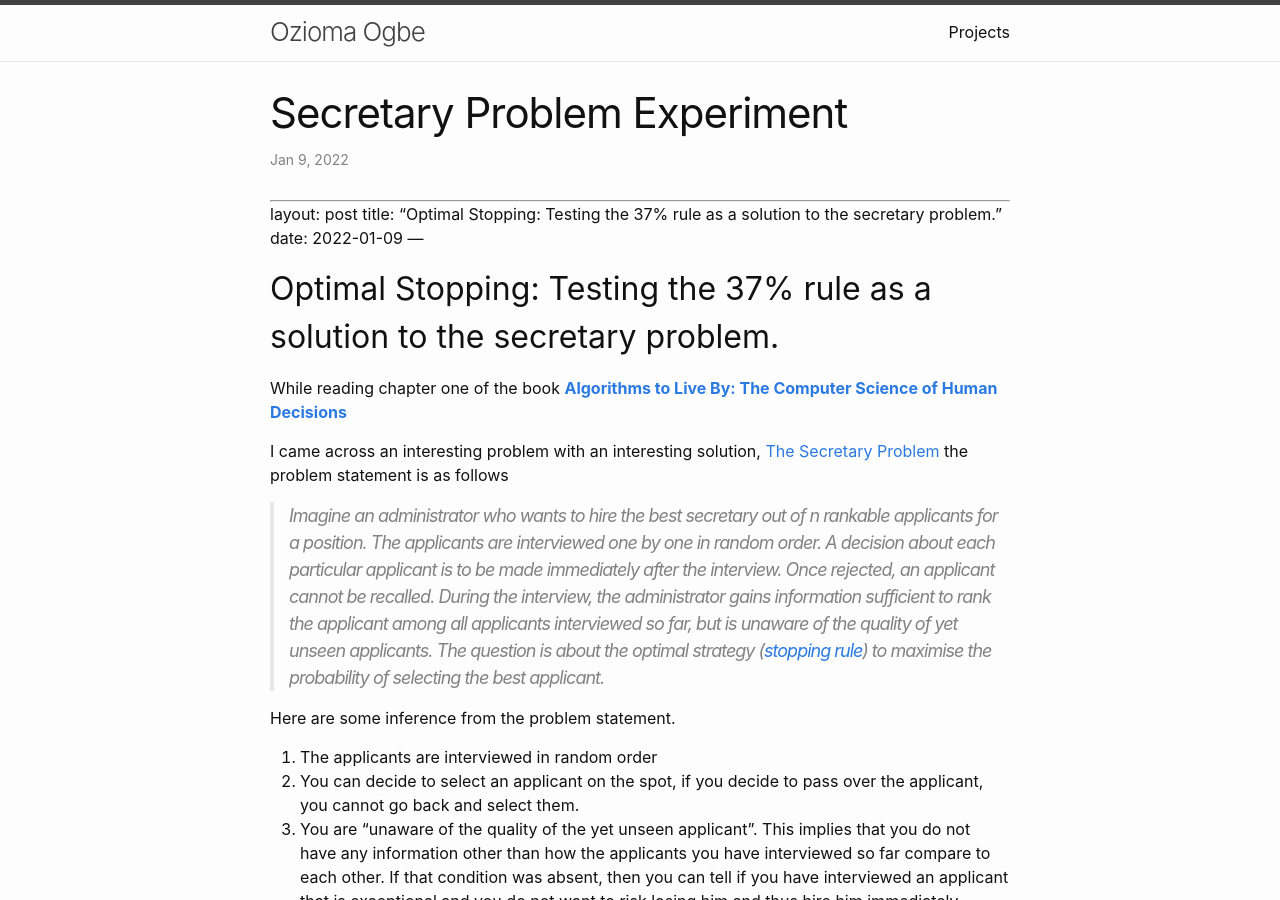
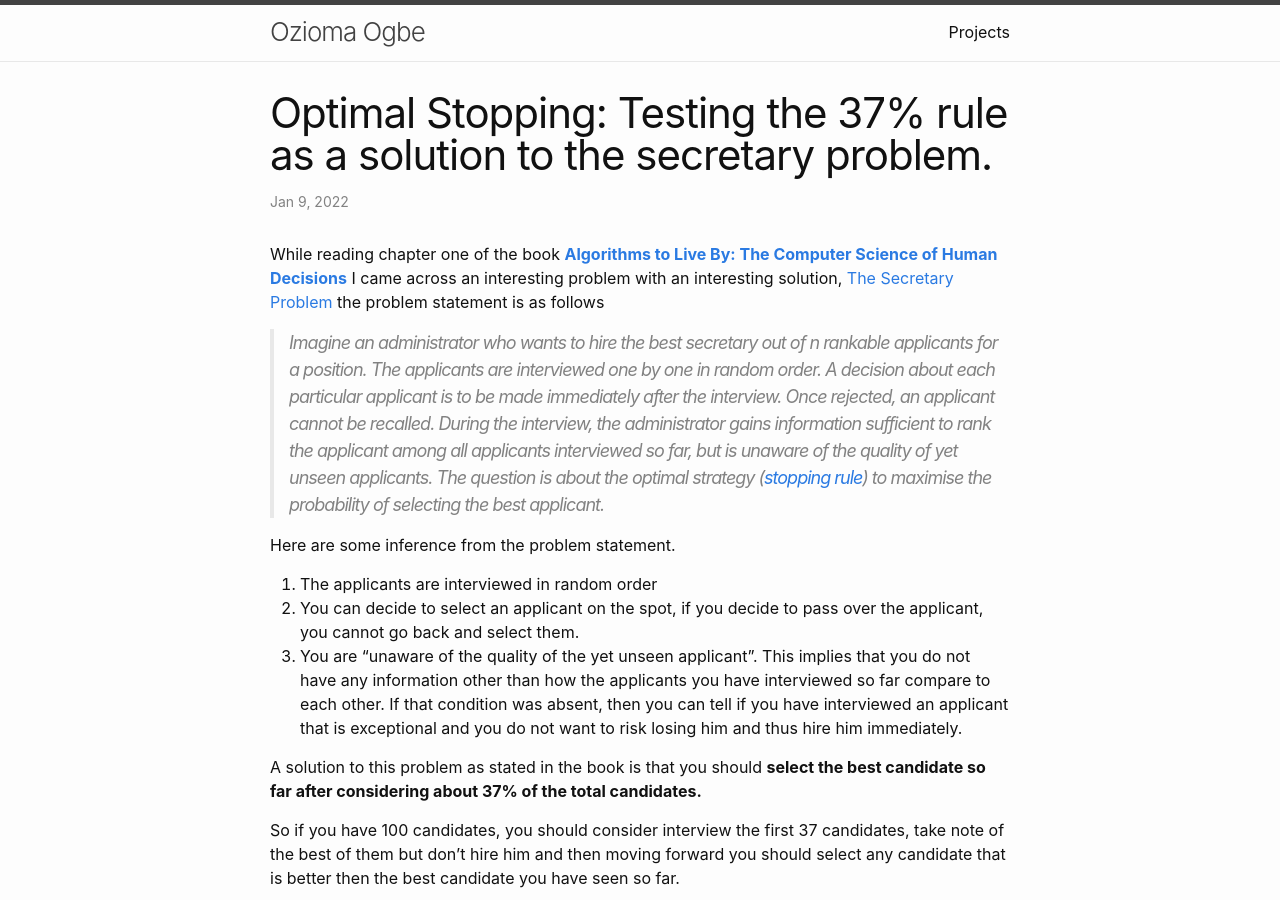
Before and after one commit to Oziomajnr/Ozioma-Personal-Website, a Jekyll site: the page built from blog/_posts/2022-01-09-secretary-problem-experiment.md, in a window 1280 px wide and 900 px high. Built offline with Jekyll 4.4.1, drawn with Linux system fonts in a browser that asks for light colours; our own code applies the rules of GitHub Pages for plain Markdown files; comment, search, counter and statistics services are not loaded.

Commit message:
Fix markdown layout of secretary article

```diff
--- a/blog/_posts/2022-01-09-secretary-problem-experiment.md
+++ b/blog/_posts/2022-01-09-secretary-problem-experiment.md
@@ -1,13 +1,10 @@
-
 ---
 layout:	post
 title:	"Optimal Stopping: Testing the 37% rule as a solution to the secretary problem."
 date:	2022-01-09
 ---
-## Optimal Stopping: Testing the 37% rule as a solution to the secretary problem.
 
 While reading chapter one of the book **[Algorithms to Live By: The Computer Science of Human Decisions](https://www.amazon.com/Algorithms-Live-Computer-Science-Decisions/dp/1627790365)**
-
 I came across an interesting problem with an interesting solution, [The Secretary Problem](https://www.amazon.com/Algorithms-Live-Computer-Science-Decisions/dp/1627790365)   the problem statement is as follows
 
 > Imagine an administrator who wants to hire the best secretary out of *n* rankable applicants for a position. The applicants are interviewed one by one in random order. A decision about each particular applicant is to be made immediately after the interview. Once rejected, an applicant cannot be recalled. During the interview, the administrator gains information sufficient to rank the applicant among all applicants interviewed so far, but is unaware of the quality of yet unseen applicants. The question is about the optimal strategy  ([stopping rule](https://en.wikipedia.org/wiki/Stopping_rule "Stopping rule")) to maximise the probability of selecting the best applicant.
@@ -93,14 +90,17 @@ I have plotted the result of the experiment on a column chart below
 1. ### 100 Applicants:
 
    For the simulation with 100 applicants, I got the start below and the maximum number of time the best candidate was selected for all the stoppages was **371238** this happened when we selected **36%** of the candidate as the stopping point.
-   ![Chart with 100 applicants](https://github.com/Oziomajnr/Ozioma-Personal-Website/blob/master/blog/img/Secretary_Problem_Simlation_100_Applicants.png)
+   <p align="center">
+     <img src="/img/Secretary_Problem_Simlation_100_Applicants.png" alt="Chart with 1000 applicants">
+   </p>
 
 2. ### 1000 Applicants
 
 With 1000 applicants the maximum time the best applicant was selected was **369144** and this happened when we stopped searching after interviewing **37%** of the applicants.
 
-
-![Chart with 1000 applicants](https://github.com/Oziomajnr/Ozioma-Personal-Website/blob/master/blog/img/SecretaryProblem_1000_applicants.png)
+<p align="center">
+ <img src="/img/SecretaryProblem_1000_applicants.png" alt="Chart with 1000 applicants">
+</p>
 
 [Link to Spreadsheet of result and graph](https://docs.google.com/spreadsheets/d/1P_9LR38v8KB6CHAIqWeP-HN8aDnd_WGFMjSFIZivX2c/edit?usp=sharing)
 
```
